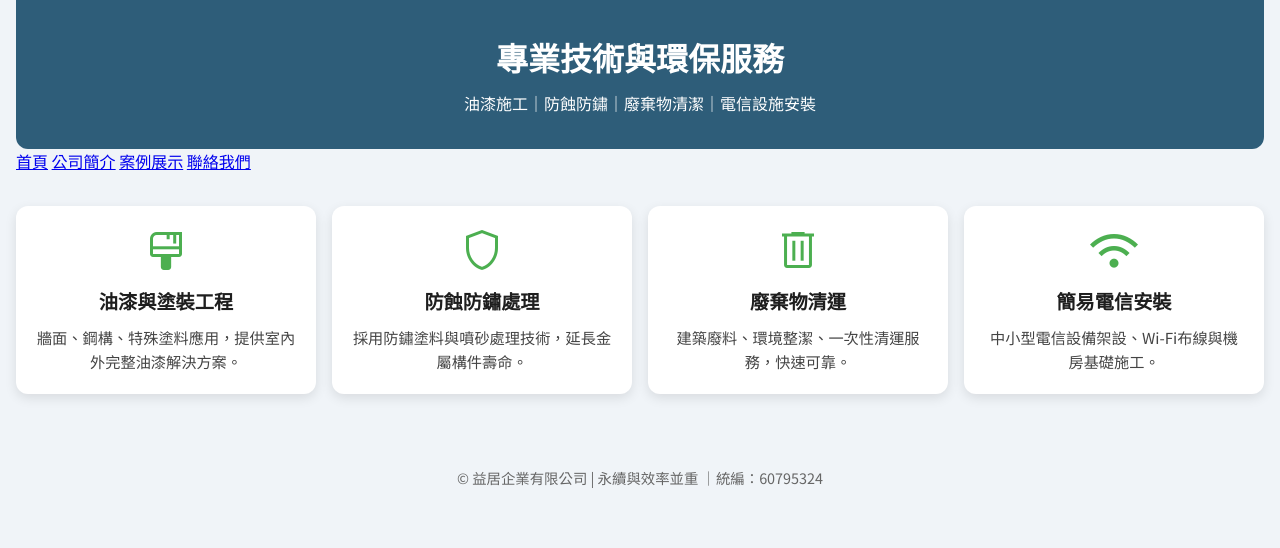
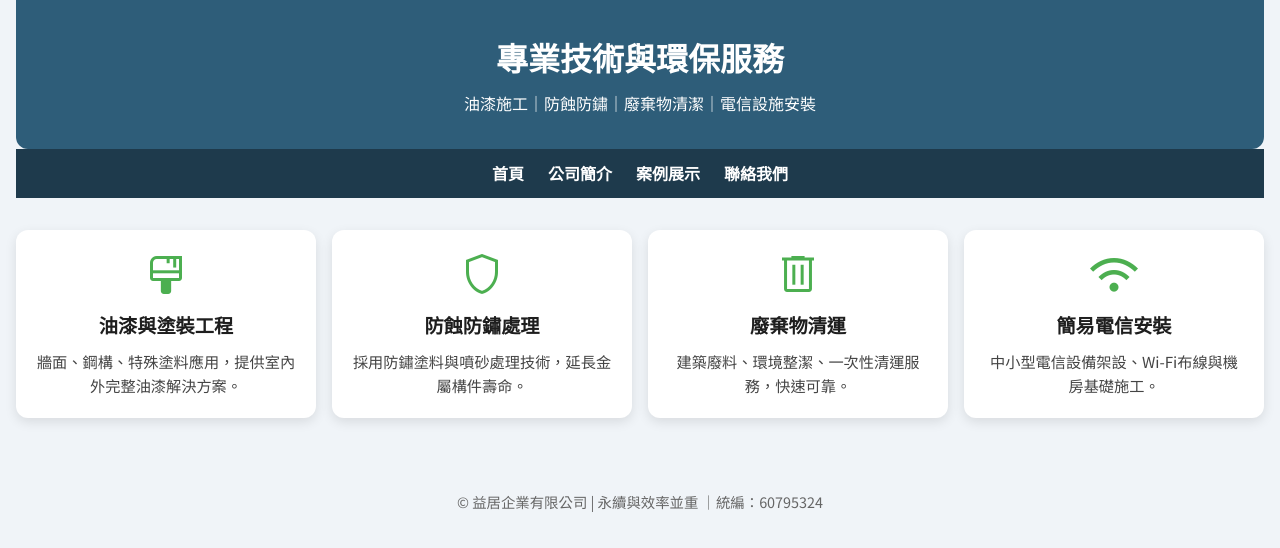
Before and after one commit to nearni/ege, a plain HTML site: page index.html in a window 1280 px wide. Drawn offline with nearby package versions, Linux system fonts and the light colour scheme.

Commit message:
Update index.html

```diff
--- a/index.html
+++ b/index.html
@@ -94,6 +94,24 @@
       color: #666;
       margin-top: 48px;
     }
+    nav {
+  background: #1e3a4c;
+  display: flex;
+  justify-content: center;
+  gap: 24px;
+  padding: 12px 0;
+  flex-wrap: wrap;
+}
+
+nav a {
+  color: white;
+  text-decoration: none;
+  font-weight: bold;
+}
+
+nav a:hover {
+  text-decoration: underline;
+}
 
     @media (max-width: 600px) {
       header h1 {
```
